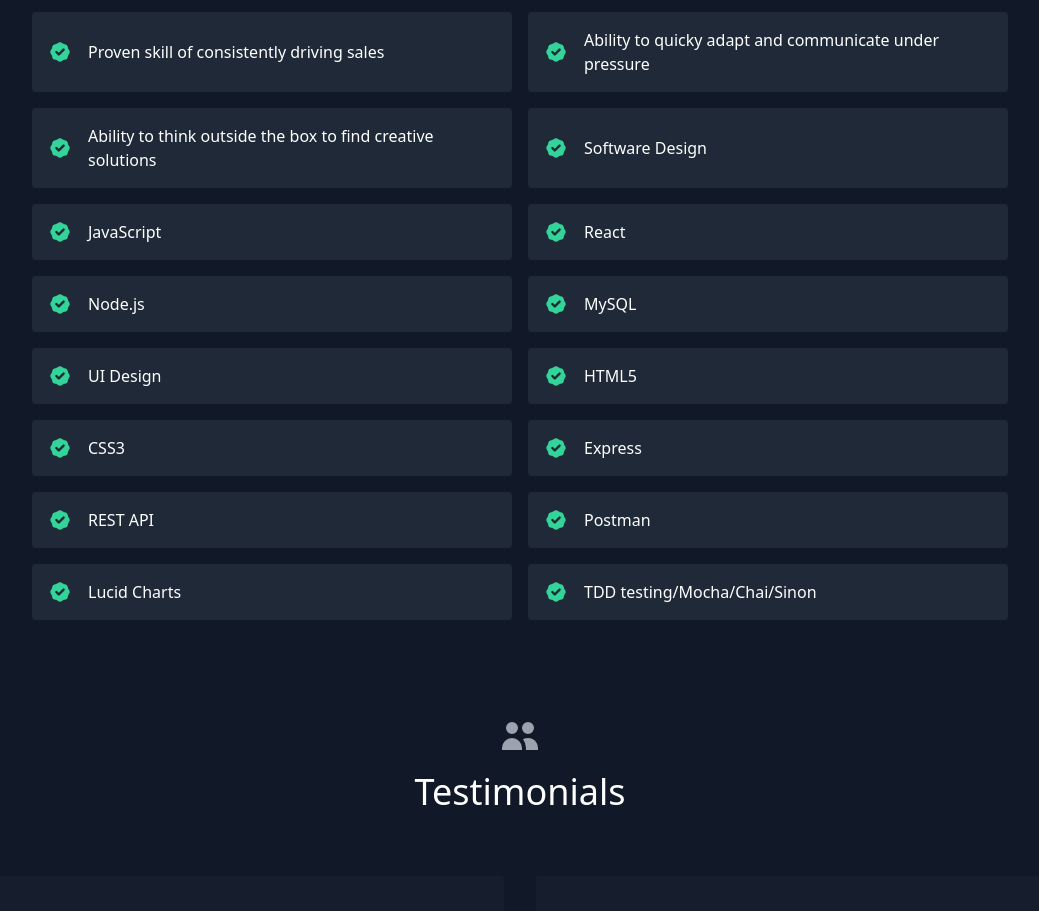
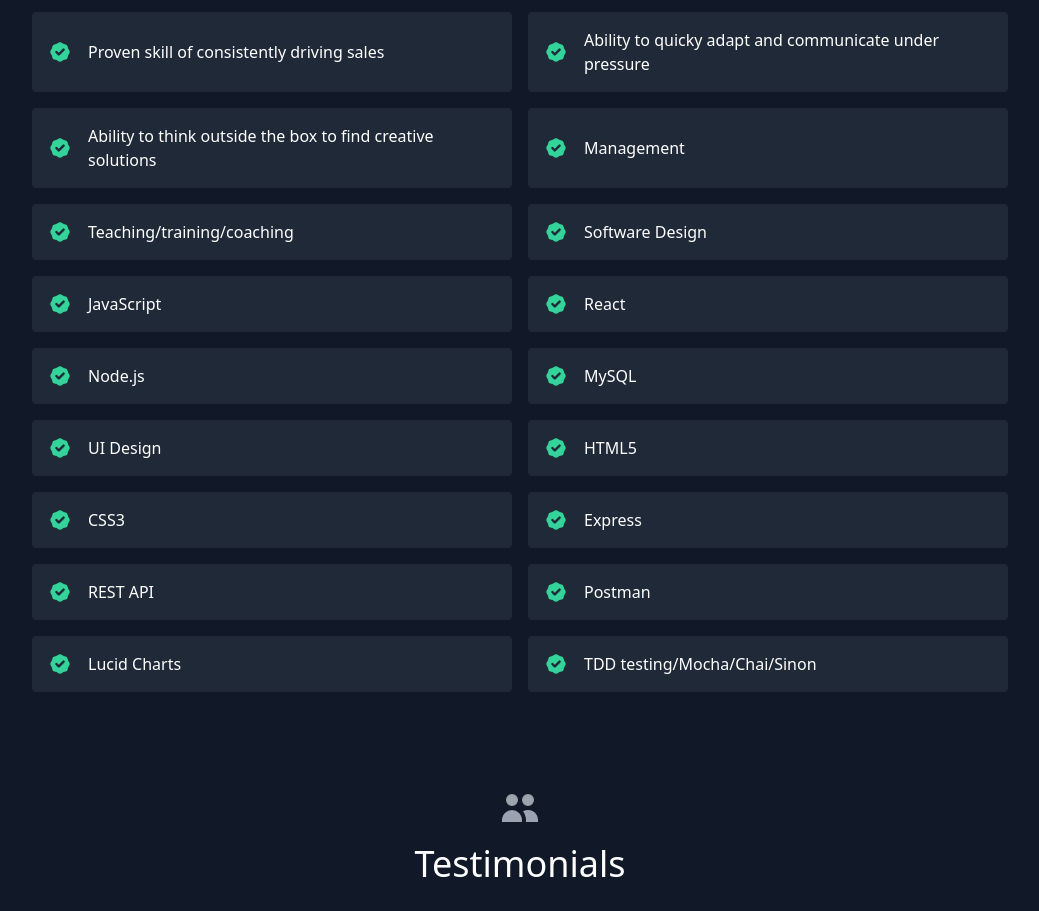
Before and after one commit to carryegaulin31/Final-React-Portfolio, a React (Create React App) app in the folder my-portfolio/: page / in a window 1280 px wide. Shown: the part 2740-3651 px from the top of the page, without its empty margins (120-1159 px from the left). Built offline with nearby package versions, Linux system fonts and the light colour scheme.

Commit message:
more skills, finished intern

```diff
--- a/my-portfolio/src/data.js
+++ b/my-portfolio/src/data.js
@@ -56,6 +56,8 @@
   "Proven skill of consistently driving sales",
   "Ability to quicky adapt and communicate under pressure",
   "Ability to think outside the box to find creative solutions",
+  "Management",
+  "Teaching/training/coaching",
   "Software Design",
   "JavaScript",
   "React",
```
